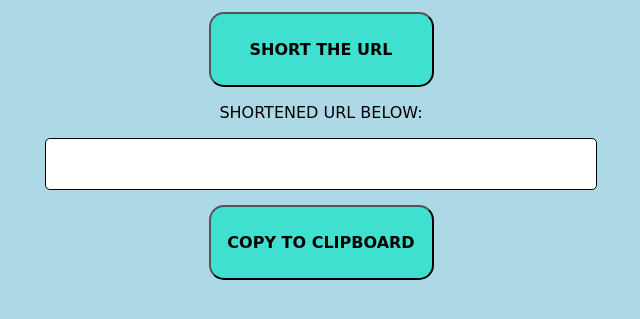
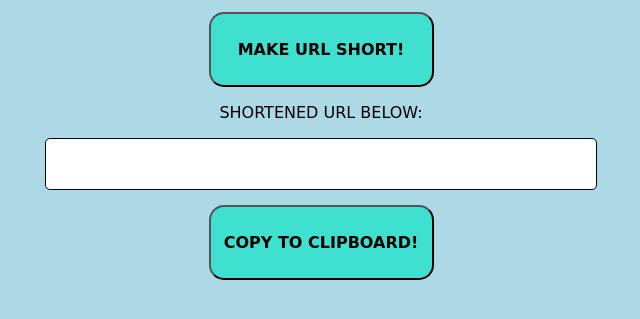
Before and after one commit to Maniek5k/URL-shortener, a plain HTML site: page index.html in a window 1280 px wide. Shown: the part 185-504 px from the top of the page, 319-959 px from the left. Drawn offline with nearby package versions, Linux system fonts and the light colour scheme; a web font is replaced by a local one.

Commit message:
Change font-size in input & output

```diff
--- a/index.html
+++ b/index.html
@@ -11,10 +11,10 @@
 <body>
     <div class="shortener">
         <input type="url" id="url-input">
-        <button id="shorten">Short The URL</button>
+        <button id="shorten">Make URL short!</button>
         <p>Shortened URL below:</p>
         <div id="output"></div>
-        <button class="btn" data-clipboard-target="#output">Copy to clipboard</button>
+        <button class="btn" data-clipboard-target="#output">Copy to clipboard!</button>
     </div>
     <script src="https://ajax.googleapis.com/ajax/libs/jquery/3.4.1/jquery.min.js"></script>
     <script src="dist/clipboard.min.js"></script>
--- a/style.css
+++ b/style.css
@@ -19,6 +19,8 @@ input, #output {
     margin: 15px auto;
     border: 1px solid;
     background: #fff;
+    font-size: 18px;
+    line-height: 50px;
 }
 p {
 text-transform: uppercase;
```
